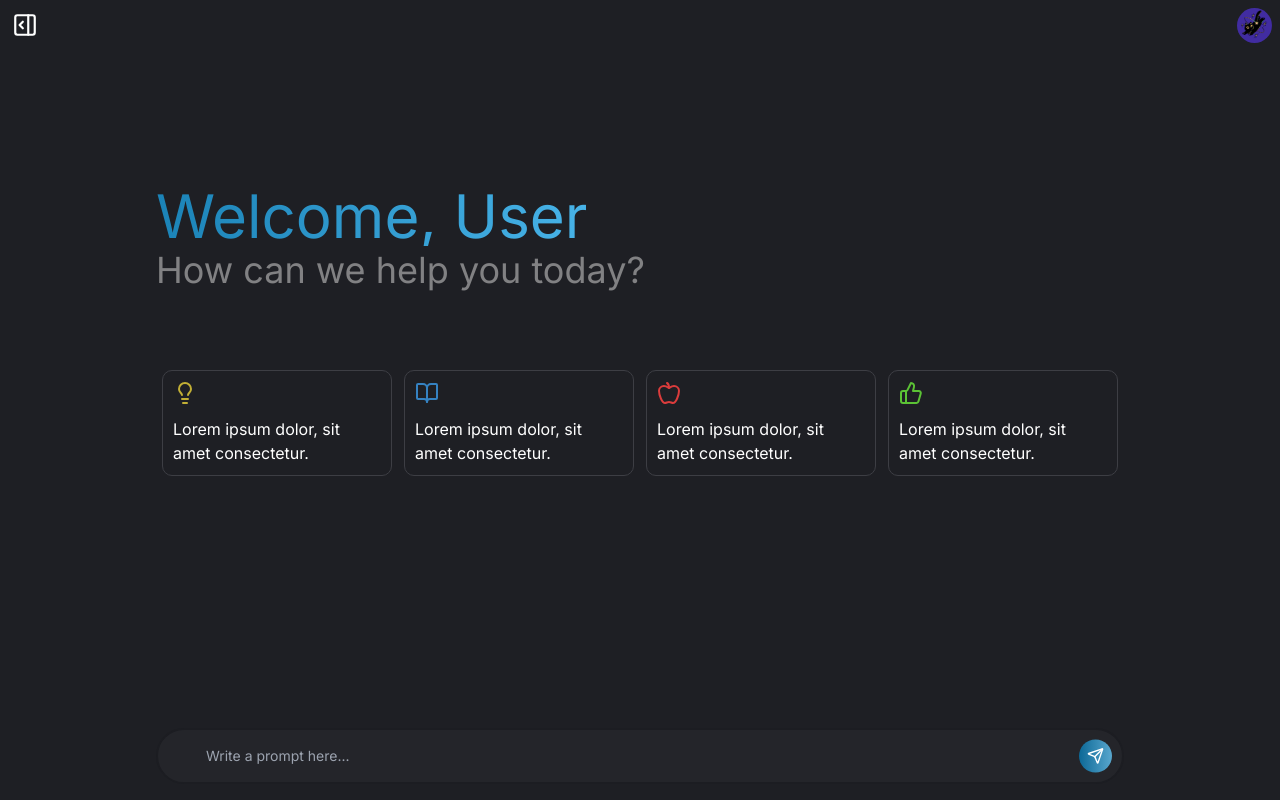
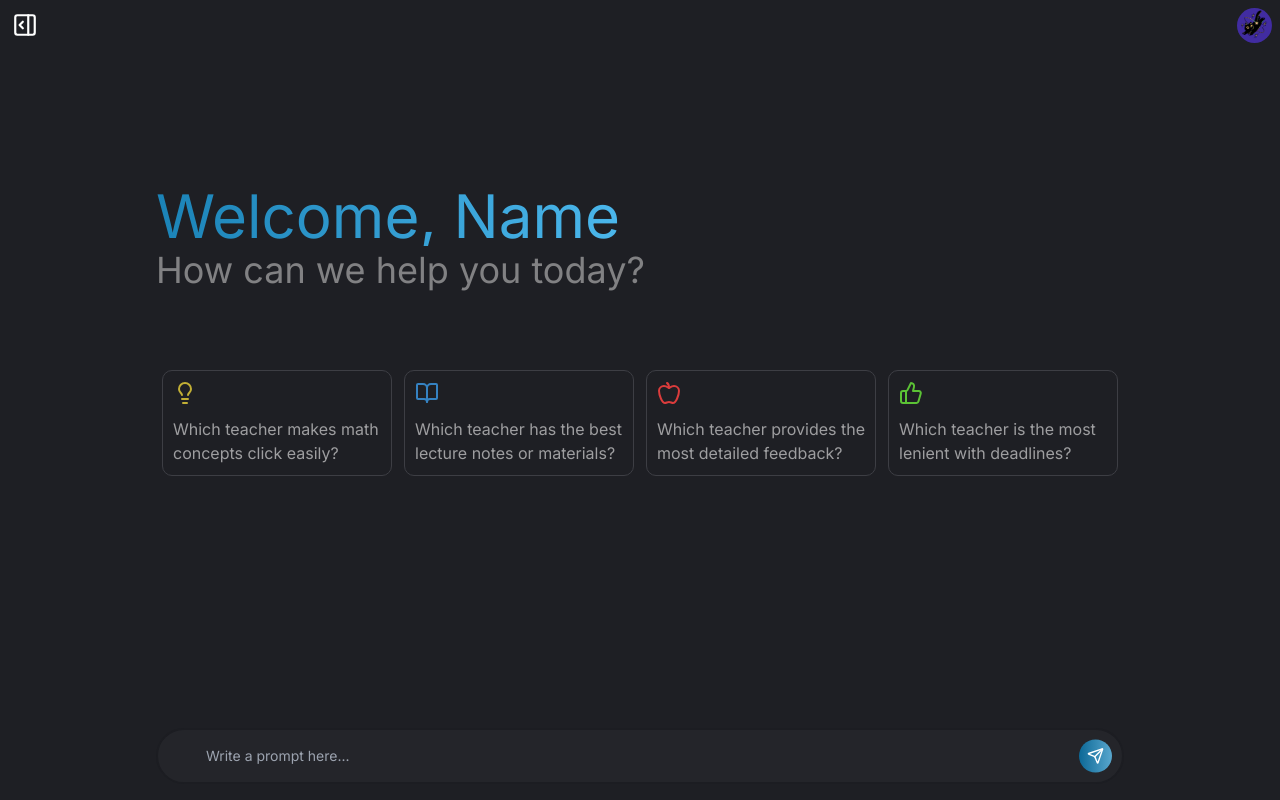
Before and after one commit to vivianzhou1288/ratemyprofessor, a Next.js app: page / in a window 1280 px wide. Built offline with nearby package versions, Linux system fonts and the light colour scheme.

Commit message:
Add Sample Prompts

```diff
--- a/app/globals.css
+++ b/app/globals.css
@@ -25,6 +25,7 @@
   border-radius: 10px;
   cursor: pointer;
   transition: all 0.3s ease;
+  color: #9e9ea0;
 }
 
 .card:hover {
--- a/components/Main.jsx
+++ b/components/Main.jsx
@@ -35,7 +35,7 @@ const Main = () => {
           {intro ? (
             <div className="mt-[120px]">
               <h1 className="dark-gradient-blue text-5xl sm:text-6xl">
-                Welcome, User
+                Welcome, Name
               </h1>
               <p className="text-3xl sm:text-4xl text-[#818183] mt-1">
                 How can we help you today?
@@ -45,13 +45,13 @@ const Main = () => {
                   <div className="card">
                     <Lightbulb color="#c2af35" />
                     <p className="mt-3">
-                      Lorem ipsum dolor, sit amet consectetur.
+                      Which teacher makes math concepts click easily?
                     </p>
                   </div>
                   <div className="card">
                     <BookOpen color="#3582c2" />
                     <p className="mt-3">
-                      Lorem ipsum dolor, sit amet consectetur.
+                      Which teacher has the best lecture notes or materials?
                     </p>
                   </div>
                 </div>
@@ -59,13 +59,13 @@ const Main = () => {
                   <div className="card">
                     <Apple color="#db3c3c" />
                     <p className="mt-3">
-                      Lorem ipsum dolor, sit amet consectetur.
+                      Which teacher provides the most detailed feedback?
                     </p>
                   </div>
                   <div className="card">
                     <ThumbsUp color="#5bc235" />
                     <p className="mt-3">
-                      Lorem ipsum dolor, sit amet consectetur.
+                      Which teacher is the most lenient with deadlines?
                     </p>
                   </div>
                 </div>
```
